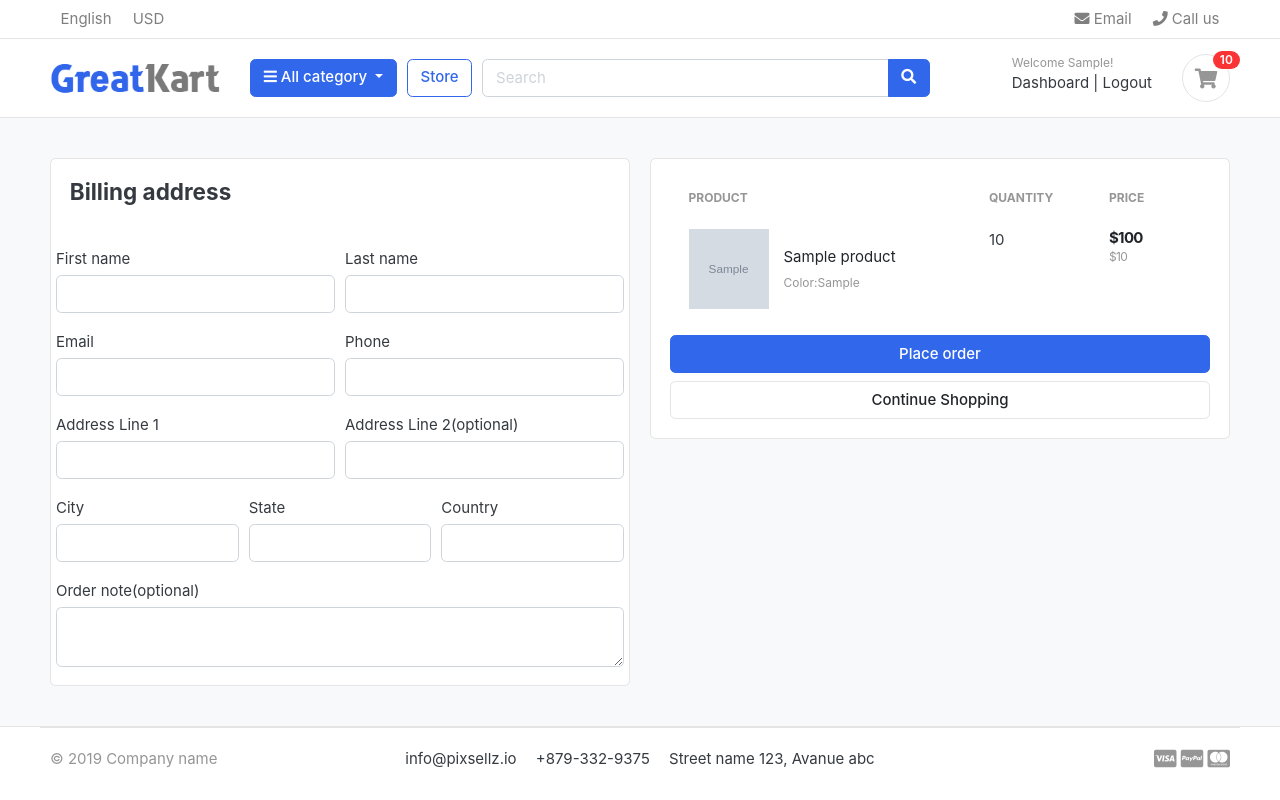
After one commit to Shamnas-abdulla/greatcart-django, a Django app: page /cart/checkout/ in a window 1280 px wide. The commit adds this page. Run offline with Django 3.2, Linux system fonts and the light colour scheme; a user stored in the database is signed in; tables that the repository leaves empty hold one stand-in row (values such as "Sample post"); grey boxes marked "Sample" are stand-in pictures; some libraries are stand-ins or nearby versions; some web fonts are replaced.

Commit message:
Handled cart and checkout page for logged in users

```diff
--- a/cart/context_processors.py
+++ b/cart/context_processors.py
@@ -8,7 +8,10 @@ def counter(request):
     else:
         try:
             cart = Cart.objects.filter(cart_id=_cart_id(request))
-            cart_items = CartItem.objects.all().filter(cart=cart[:1])
+            if request.user.is_authenticated:
+                cart_items = cart_items = CartItem.objects.all().filter(user=request.user)
+            else:
+                cart_items = CartItem.objects.all().filter(cart=cart[:1])
             for cart_item in cart_items:
                 cart_count += cart_item.quantity
         except Cart.DoesNotExist:
--- a/cart/models.py
+++ b/cart/models.py
@@ -1,5 +1,6 @@
 from django.db import models
 from store.models import Product,Variation
+from accounts.models import Account
 
 # Create your models here.
 
@@ -12,9 +13,10 @@ class Cart(models.Model):
 
 
 class CartItem(models.Model):
+    user = models.ForeignKey(Account,on_delete=models.CASCADE,null=True)
     product   = models.ForeignKey(Product, on_delete=models.CASCADE)
     variations = models.ManyToManyField(Variation,blank=True)
-    cart      = models.ForeignKey(Cart, on_delete=models.CASCADE)
+    cart      = models.ForeignKey(Cart, on_delete=models.CASCADE,null=True)
     quantity  = models.IntegerField()
     is_active = models.BooleanField(default=True)
 
--- a/cart/urls.py
+++ b/cart/urls.py
@@ -6,4 +6,6 @@ urlpatterns = [
     path('add_cart/<int:product_id>/',views.add_cart,name="add_cart"),
     path('decrement_cart_item/<int:product_id>/<int:cart_item_id>/',views.decrement_cart,name="decrement_cart_item"),
     path('remove_cart_item/<int:product_id>/<int:cart_item_id>/',views.remove_cart_item,name="remove_cart_item"),
+
+    path('checkout/',views.checkout,name="checkout"),
 ]
--- a/cart/views.py
+++ b/cart/views.py
@@ -3,9 +3,9 @@ from store.models import Product,Variation
 from .models import Cart,CartItem
 from django.http import HttpResponse
 from django.core.exceptions import ObjectDoesNotExist
+from django.contrib.auth.decorators import login_required
 
 # Create your views here.
-
 
 def _cart_id(request):
     cart = request.session.session_key
@@ -15,68 +15,123 @@ def _cart_id(request):
 
 def add_cart(request, product_id):
     product = Product.objects.get(id=product_id)
-    product_variation = []
-    if request.method == "POST":
-        for item in request.POST:
-            key = item
-            value = request.POST[key]
+    current_user = request.user
+    #If the user is authenticated
+    if current_user.is_authenticated:
+        product_variation = []
+        if request.method == "POST":
+            for item in request.POST:
+                key = item
+                value = request.POST[key]
 
-            try:
-                variation = Variation.objects.get(product=product,variation_category__iexact=key,variation_value__iexact=value)
-                product_variation.append(variation)
-            except:
-                pass
+                try:
+                    variation = Variation.objects.get(product=product,variation_category__iexact=key,variation_value__iexact=value)
+                    product_variation.append(variation)
+                except:
+                    pass
+
+        Is_cart_item_exist = CartItem.objects.filter(product = product, user = current_user).exists()
+
+        if Is_cart_item_exist:
+            cart_item = CartItem.objects.filter(product = product, user = current_user)
+            ex_variation_list = []
+            id = []
+            for item in cart_item:
+                existing_variation = item.variations.all()
+                ex_variation_list.append(list(existing_variation))
+                id.append(item.id)
+            if product_variation in ex_variation_list:
+                index = ex_variation_list.index(product_variation)
+                item_id = id[index]
+                item = CartItem.objects.get(product=product, id=item_id)
+                item.quantity += 1
+                item.save()
+
+            else:
+                item = CartItem.objects.create(product=product,quantity = 1,user=current_user)
+                if len(product_variation) > 0:
+                    item.variations.clear()
+                    item.variations.add(*product_variation)
+                item.save()
+        else:
+            cart_item = CartItem.objects.create(
+                product = product,
+                quantity = 1,
+                user = current_user,
+            )
+            if len(product_variation) > 0:
+                cart_item.variations.clear()
+                cart_item.variations.add(*product_variation)
+            cart_item.save()
+        return redirect('cart')
+    #If the user is not authenticated
+    else:
+        product_variation = []
+        if request.method == "POST":
+            for item in request.POST:
+                key = item
+                value = request.POST[key]
+
+                try:
+                    variation = Variation.objects.get(product=product,variation_category__iexact=key,variation_value__iexact=value)
+                    product_variation.append(variation)
+                except:
+                    pass
 
 
 
-    try:
-        cart = Cart.objects.get(cart_id = _cart_id(request))
-    except Cart.DoesNotExist:
-        cart = Cart.objects.create(
-            cart_id = _cart_id(request)
-        )
-        cart.save()
+        try:
+            cart = Cart.objects.get(cart_id = _cart_id(request))
+        except Cart.DoesNotExist:
+            cart = Cart.objects.create(
+                cart_id = _cart_id(request)
+            )
+            cart.save()
 
-    Is_cart_item_exist = CartItem.objects.filter(product = product, cart = cart).exists()
+        Is_cart_item_exist = CartItem.objects.filter(product = product, cart = cart).exists()
 
-    if Is_cart_item_exist:
-        cart_item = CartItem.objects.filter(product = product, cart = cart)
-        ex_variation_list = []
-        id = []
-        for item in cart_item:
-            existing_variation = item.variations.all()
-            ex_variation_list.append(list(existing_variation))
-            id.append(item.id)
-        if product_variation in ex_variation_list:
-            index = ex_variation_list.index(product_variation)
-            item_id = id[index]
-            item = CartItem.objects.get(product=product, id=item_id)
-            item.quantity += 1
-            item.save()
+        if Is_cart_item_exist:
+            cart_item = CartItem.objects.filter(product = product, cart = cart)
+            ex_variation_list = []
+            id = []
+            for item in cart_item:
+                existing_variation = item.variations.all()
+                ex_variation_list.append(list(existing_variation))
+                id.append(item.id)
+            if product_variation in ex_variation_list:
+                index = ex_variation_list.index(product_variation)
+                item_id = id[index]
+                item = CartItem.objects.get(product=product, id=item_id)
+                item.quantity += 1
+                item.save()
 
+            else:
+                item = CartItem.objects.create(product=product,quantity = 1,cart=cart)
+                if len(product_variation) > 0:
+                    item.variations.clear()
+                    item.variations.add(*product_variation)
+                item.save()
         else:
-            item = CartItem.objects.create(product=product,quantity = 1,cart=cart)
+            cart_item = CartItem.objects.create(
+                product = product,
+                quantity = 1,
+                cart = cart,
+            )
             if len(product_variation) > 0:
-                item.variations.clear()
-                item.variations.add(*product_variation)
-            item.save()
-    else:
-        cart_item = CartItem.objects.create(
-            product = product,
-            quantity = 1,
-            cart = cart,
-        )
-        if len(product_variation) > 0:
-            cart_item.variations.clear()
-            cart_item.variations.add(*product_variation)
-        cart_item.save()
-    return redirect('cart')
+                cart_item.variations.clear()
+                cart_item.variations.add(*product_variation)
+            cart_item.save()
+        return redirect('cart')
 
 def decrement_cart(request, product_id,cart_item_id):
-    cart = Cart.objects.get(cart_id = _cart_id(request))
     product = get_object_or_404(Product,id = product_id)
     try:
-        cart_item = CartItem.objects.get(product = product,cart = cart, id=cart_item_id)
+        if request.user.is_authenticated:
+            cart_item = CartItem.objects.get(product = product,user = request.user, id=cart_item_id)
+        else:
+            cart = Cart.objects.get(cart_id = _cart_id(request))
+            cart_item = CartItem.objects.get(product = product,cart = cart, id=cart_item_id)
+
         if cart_item.quantity > 1:
             cart_item.quantity -= 1
             cart_item.save()
@@ -87,9 +142,12 @@ def decrement_cart(request, product_id,cart_item_id):
     return redirect('cart')
 
 def remove_cart_item(request,product_id, cart_item_id):
-    cart = Cart.objects.get(cart_id = _cart_id(request))
     product = get_object_or_404(Product,id = product_id)
-    cart_item = CartItem.objects.get(product = product,cart = cart, id=cart_item_id)
+    if request.user.is_authenticated:
+        cart_item = cart_item = CartItem.objects.get(product = product,user = request.user, id=cart_item_id)
+    else:
+        cart = Cart.objects.get(cart_id = _cart_id(request))
+        cart_item = CartItem.objects.get(product = product,cart = cart, id=cart_item_id)
     cart_item.delete()
     return redirect('cart')
 
@@ -99,8 +157,11 @@ def cart(request,quantity=0,total=0,cart_items=None):
     try:
         tax = 0
         grand_total = 0
-        cart = Cart.objects.get(cart_id = _cart_id(request))
-        cart_items = CartItem.objects.filter(cart=cart, is_active = True)
+        if request.user.is_authenticated:
+            cart_items = CartItem.objects.filter(user = request.user,is_active = True)
+        else:
+            cart = Cart.objects.get(cart_id = _cart_id(request))
+            cart_items = CartItem.objects.filter(cart=cart, is_active = True)
 
         for cart_item in cart_items:
             total += (cart_item.product.price * cart_item.quantity)
@@ -118,3 +179,31 @@ def cart(request,quantity=0,total=0,cart_items=None):
         'grand_total':grand_total,
     }
     return render(request,'store/cart.html',context)
+
+@login_required(login_url='login')
+def checkout(request,quantity=0,total=0,cart_items=None):
+    try:
+        tax = 0
+        grand_total = 0
+        if request.user.is_authenticated:
+            cart_items = CartItem.objects.filter(user = request.user,is_active = True)
+        else:
+            cart = Cart.objects.get(cart_id = _cart_id(request))
+            cart_items = CartItem.objects.filter(cart=cart, is_active = True)
+
+        for cart_item in cart_items:
+            total += (cart_item.product.price * cart_item.quantity)
+            quantity += cart_item.quantity
+        tax = (2*total)/100
+        grand_total = total + tax
+    except ObjectDoesNotExist:
+        pass
+
+    context = {
+        'cart_items':cart_items,
+        'quantity':quantity,
+        'total':total,
+        'tax':tax,
+        'grand_total':grand_total,
+    }
+    return render(request,'store/checkout.html', context)
--- a/templates/store/cart.html
+++ b/templates/store/cart.html
@@ -99,7 +99,7 @@
                 <p class="text-center mb-3">
                     <img src="{% static "./images/misc/payments.png" %}" height="26">
                 </p>
-                <a href="./place-order.html" class="btn btn-primary btn-block"> Checkout </a>
+                <a href="{% url "checkout" %}" class="btn btn-primary btn-block"> Checkout </a>
                 <a href="{% url "store" %}" class="btn btn-light btn-block">Continue Shopping</a>
             </div> <!-- card-body.// -->
             </div> <!-- card.// -->
--- /dev/null
+++ b/templates/store/checkout.html
@@ -0,0 +1,138 @@
+{% extends "base.html" %}
+{% block content %}
+{% load static %}
+<section class="section-content padding-y bg">
+    <div class="container">
+
+
+    <div class="row">
+        <aside class="col-lg-6">
+    <div class="card">
+        <div class="card-body">
+            <h4 class="card-title mb-4">Billing address</h4>
+        </div>
+        <form action="{% url "checkout" %}" method="POST">
+            {% csrf_token %}
+            <div class="form-row mx-auto">
+                <div class="col form-group">
+                    <label for="">First name</label>
+                    <input type="text" name="first_name" class="form-control" required>
+                </div>
+                <div class="col form-group">
+                    <label for="">Last name</label>
+                    <input type="text" name="last_name" class="form-control" >
+                </div>
+            </div>
+            <div class="form-row mx-auto">
+                <div class="col form-group">
+                    <label for="">Email</label>
+                    <input type="email" name="email" class="form-control" required>
+                </div>
+                <div class="col form-group">
+                    <label for="">Phone</label>
+                    <input type="text" name="phone" class="form-control" required>
+                </div>
+            </div>
+            <div class="form-row mx-auto">
+                <div class="col form-group">
+                    <label for="">Address Line 1</label>
+                    <input type="text" name="address_line_1" class="form-control" required>
+                </div>
+                <div class="col form-group">
+                    <label for="">Address Line 2(optional)</label>
+                    <input type="text" name="address_line_3" class="form-control">
+                </div>
+            </div>
+            <div class="form-row mx-auto">
+                <div class="col form-group">
+                    <label for="">City</label>
+                    <input type="text" name="city" class="form-control" required>
+                </div>
+                <div class="col form-group">
+                    <label for="">State</label>
+                    <input type="text" name="state" class="form-control" required>
+                </div>
+                <div class="col form-group">
+                    <label for="">Country</label>
+                    <input type="text" name="country" class="form-control" required>
+                </div>
+            </div>
+            <div class="form-row mx-auto">
+                <div class="col form-group">
+                    <label for="">Order note(optional)</label>
+                    <textarea name="order note" rows="2" class="form-control"></textarea>
+                </div>
+
+            </div>
+
+
+    </div> <!-- card.// -->
+
+        </aside> <!-- col.// -->
+        <aside class="col-lg-6">
+
+            <div class="card">
+            <div class="card-body">
+                <table class="table table-borderless table-shopping-cart">
+                    <thead class="text-muted">
+                    <tr class="small text-uppercase">
+                      <th scope="col">Product</th>
+                      <th scope="col" width="120">Quantity</th>
+                      <th scope="col" width="120">Price</th>
+
+                    </tr>
+                    </thead>
+                    <tbody>
+                    {% for cart_item in cart_items %}
+                    <tr>
+                        <td>
+                            <figure class="itemside align-items-center">
+                                <div class="aside"><img src="{{ cart_item.product.image.url }}" class="img-sm"></div>
+                                <figcaption class="info">
+                                    <a href="{{cart_item.product.get_url}}" class="title text-dark">{{ cart_item.product.product_name }}</a>
+                                    <p class="text-muted small">
+                                        {% if cart_item.variations.all %}
+                                        {% for item in cart_item.variations.all %}
+                                        {{ item.variation_category | capfirst }}:{{ item.variation_value | capfirst }} <br>
+                                        {% endfor %}
+                                        {% endif %}
+                                    </p>
+                                </figcaption>
+                            </figure>
+                        </td>
+                        <td>
+                            <label for="">{{cart_item.quantity}}</label>
+
+                        </td>
+                        <td>
+                            <div class="price-wrap">
+                                <var class="price">${{ cart_item.sub_total }}</var>
+                                <small class="text-muted"> ${{ cart_item.product.price }} </small>
+                            </div> <!-- price-wrap .// -->
+                        </td>
+
+                    </tr>
+                    {% endfor %}
+
+                    </tbody>
+                    </table>
+
+
+                <button type="submit" class="btn btn-primary btn-block" name="submit">Place order</button>
+                <a href="{% url "store" %}" class="btn btn-light btn-block">Continue Shopping</a>
+            </form>
+            </div> <!-- card-body.// -->
+            </div> <!-- card.// -->
+
+    </aside> <!-- col.// -->
+
+
+    </div> <!-- row.// -->
+
+    <!-- ============================ COMPONENT 1 END .// ================================= -->
+
+    </div> <!-- container .//  -->
+    </section>
+    <!-- ========================= SECTION CONTENT END// ========================= -->
+
+{% endblock content %}
```
Also changed, not shown: accounts/views.py (+100 -6 lines), cart/migrations/0003_auto_20240811_0151.py (added).
